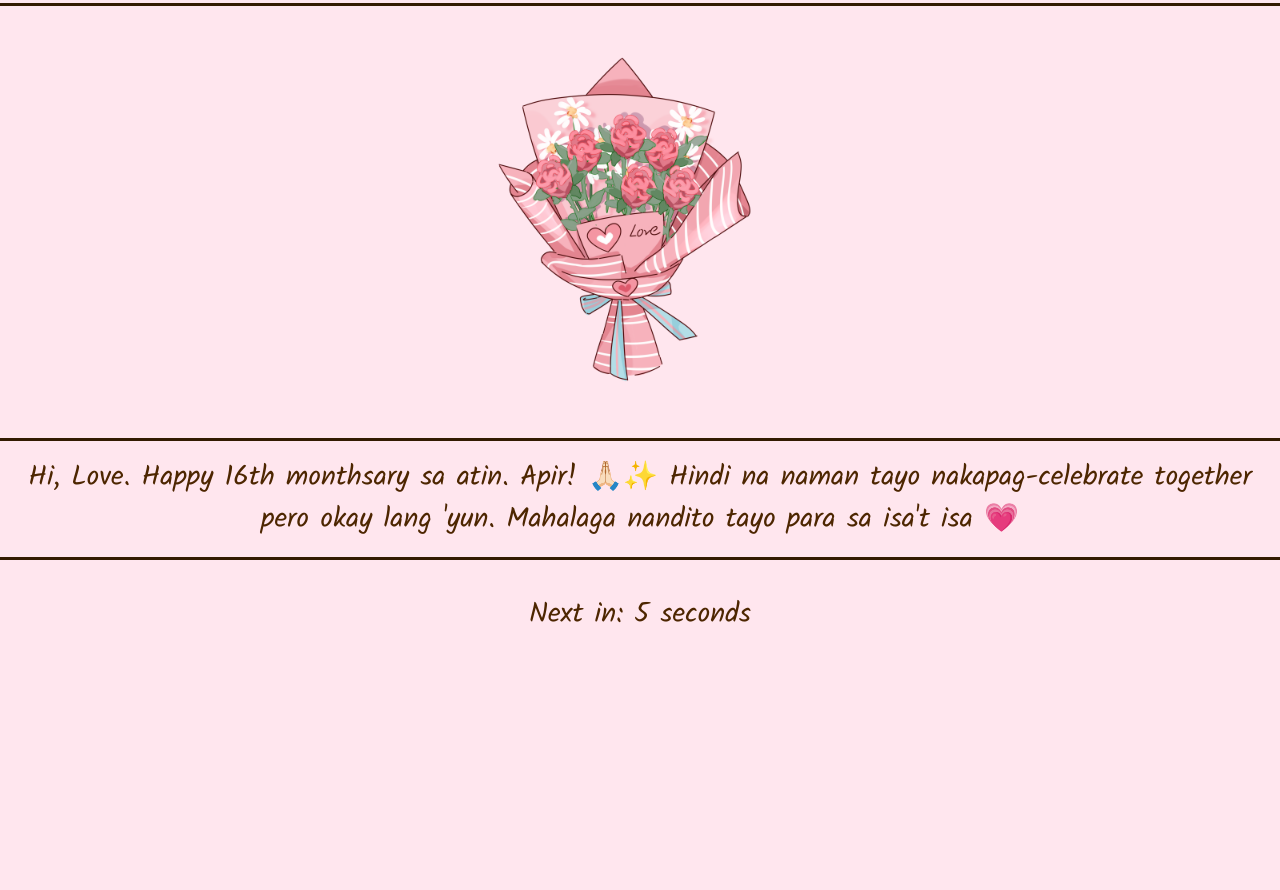
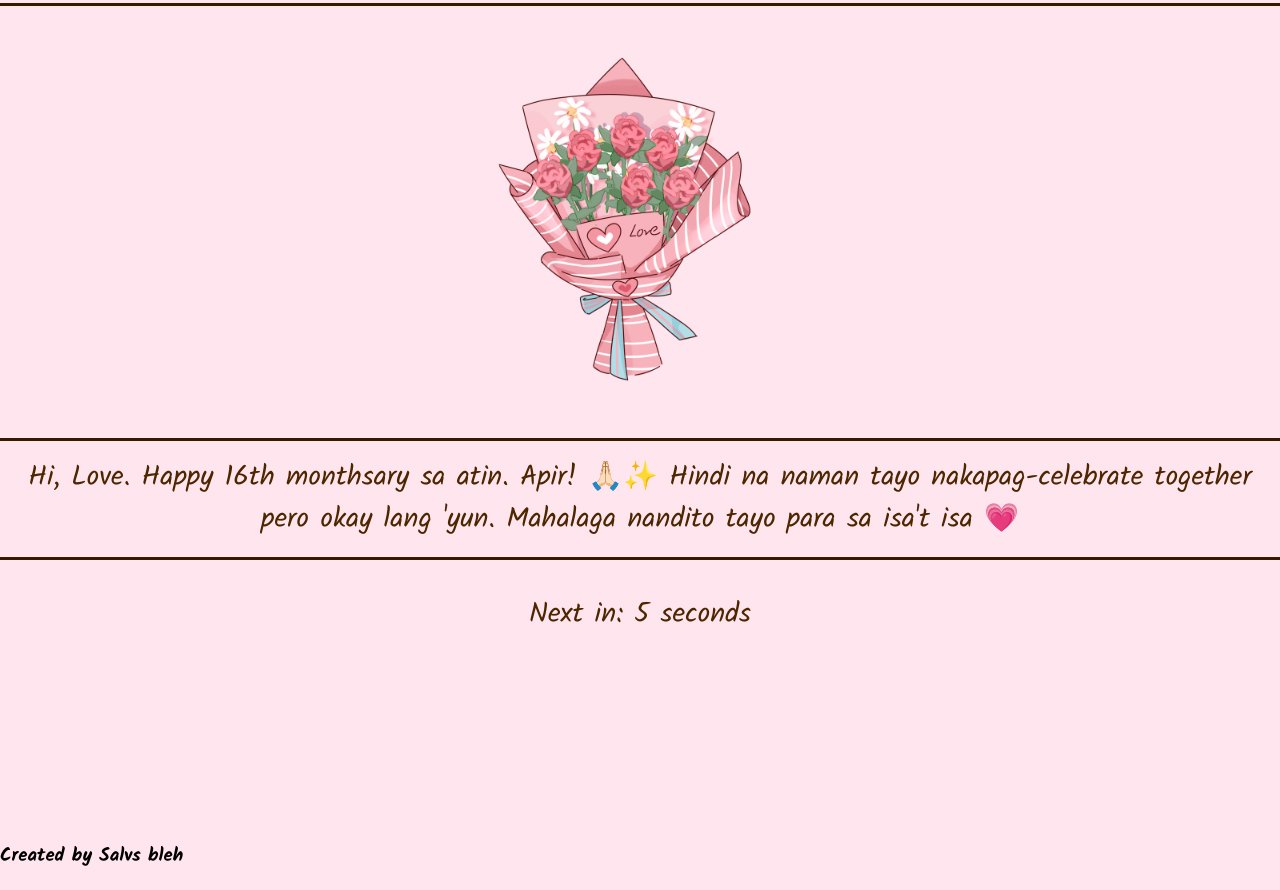
Before and after one commit to saaaLvs/happy16th, a plain HTML site: page index.html in a window 1280 px wide. Shown: the part 104-994 px from the top of the page. Before the commit the page ends 926 px from the top, so only its background shows below. Drawn offline with Linux system fonts and the light colour scheme.

Commit message:
Update index.html

```diff
--- a/index.html
+++ b/index.html
@@ -79,7 +79,7 @@
     });
   </script>
   <footer>
-    <p>Created by Salvs bleh</p>
+    <h3>Created by Salvs bleh</h3>
   </footer>
 </body>
 </html>
```
